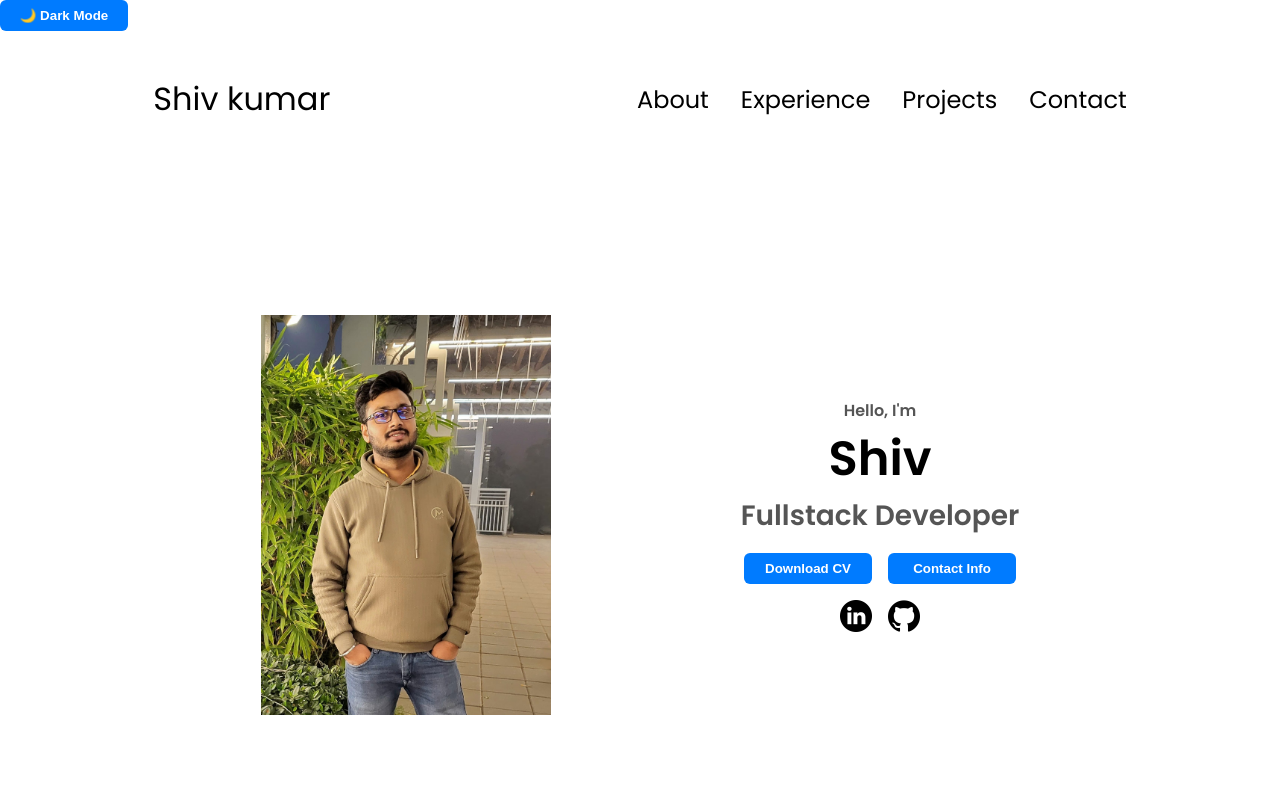
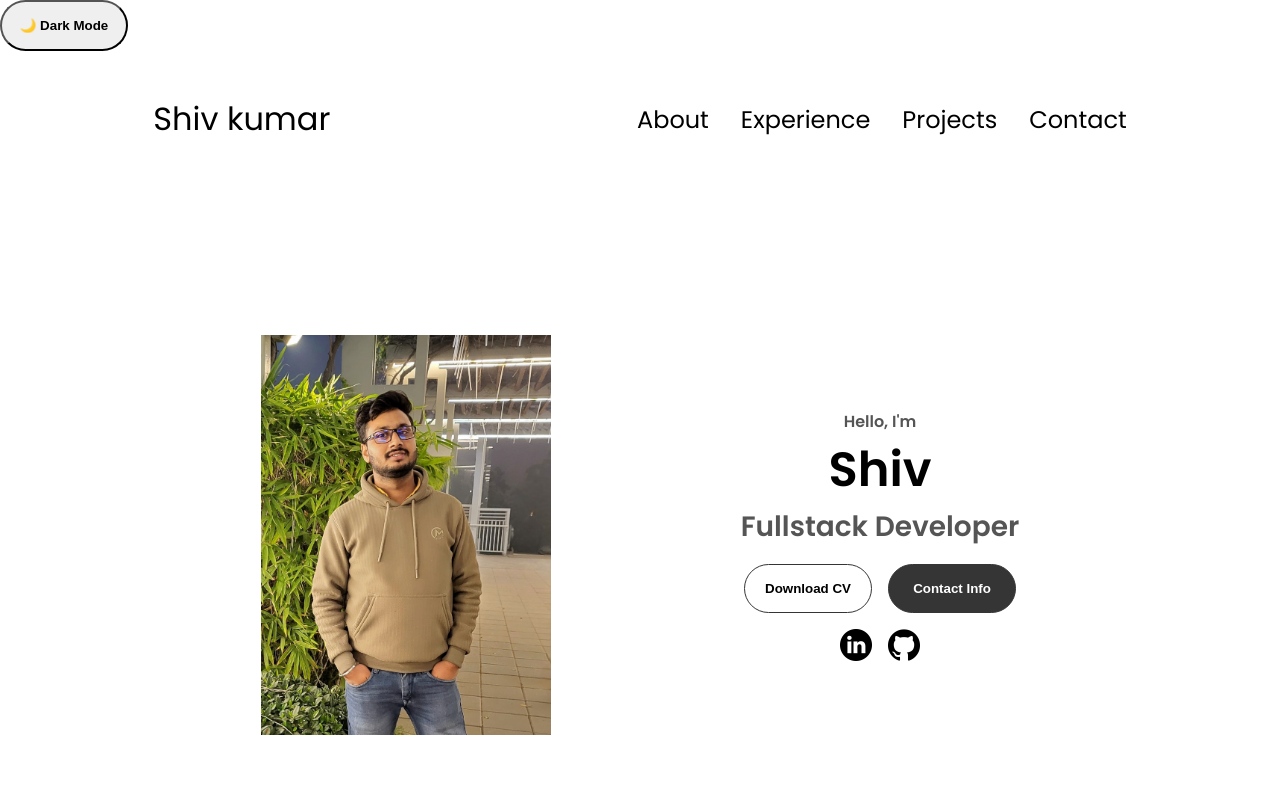
Before and after one commit to Shivkumarumar519/personal_portfolio, a plain HTML site: page index.html in a window 1280 px wide. Shown: the top 800 px of the page. Drawn offline with Linux system fonts and the light colour scheme.

Commit message:
Update style.css

```diff
--- a/style.css
+++ b/style.css
@@ -469,34 +469,3 @@ footer p {
       #msg{
         color: red;
       }
-
-
-:root {
-  --bg-color: #ffffff;
-  --text-color: #000000;
-  --btn-bg: #007bff;
-  --btn-text: #ffffff;
-}
-
-body {
-  background-color: var(--bg-color);
-  color: var(--text-color);
-  transition: all 0.3s ease;
-}
-
-.btn {
-  background-color: var(--btn-bg);
-  color: var(--btn-text);
-  padding: 8px 16px;
-  border: none;
-  border-radius: 6px;
-  cursor: pointer;
-}
-
-/* Dark Theme */
-body.dark {
-  --bg-color: #121212;
-  --text-color: #f0f0f0;
-  --btn-bg: #f0f0f0;
-  --btn-text: #121212;
-}
```
